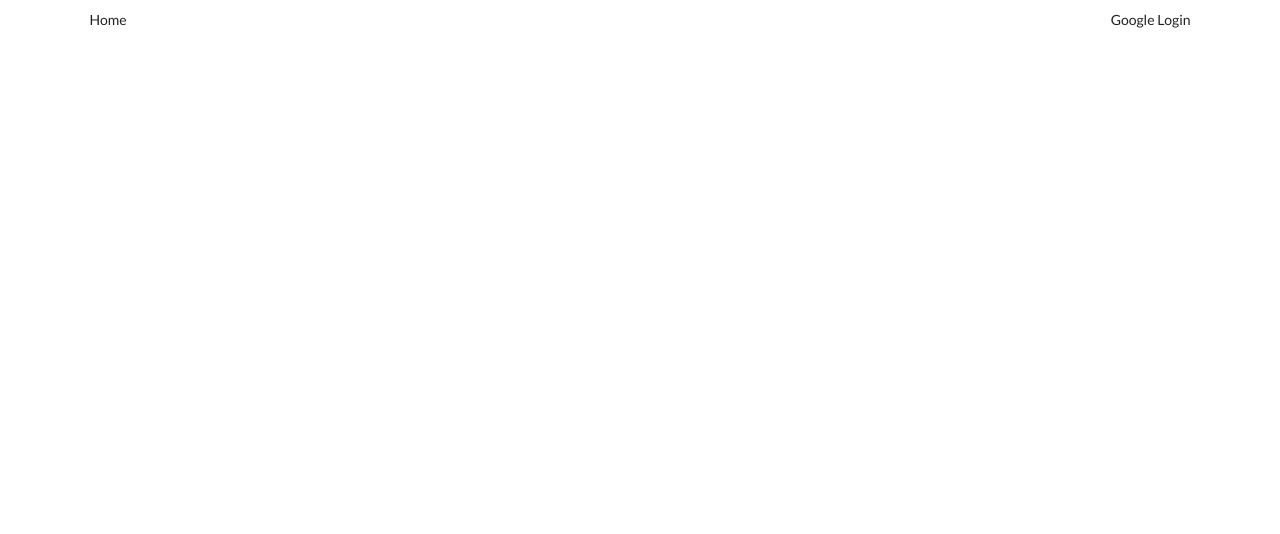
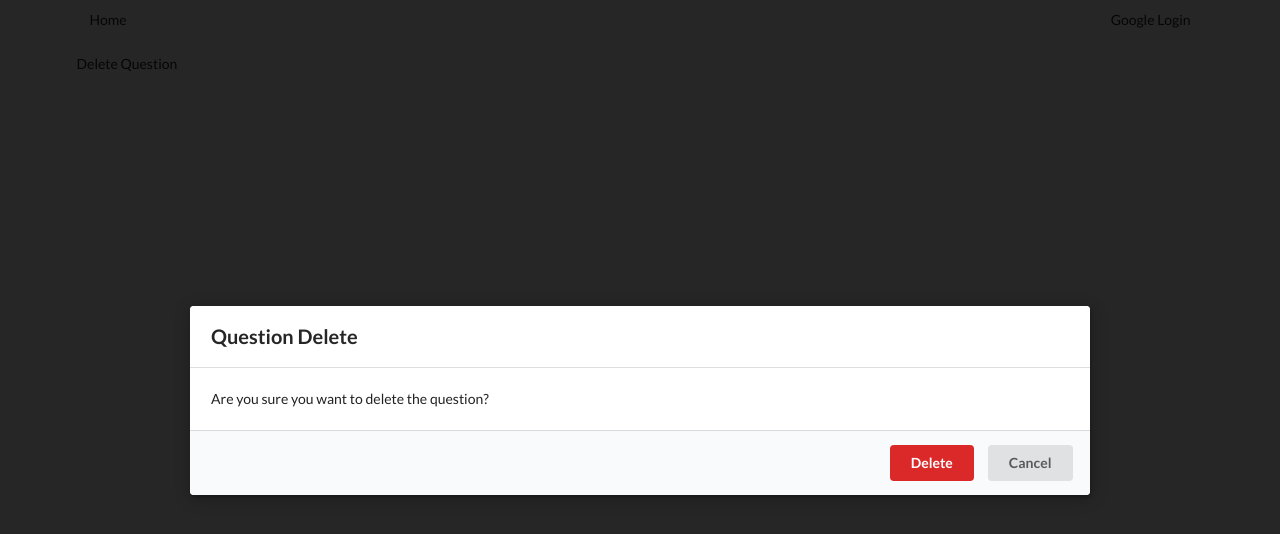
Before and after one commit to danieltsilva/cnv-client-exams, a React (Create React App) app: page /questions/delete/1 in a window 1280 px wide. Shown: the top 534 px of the page. Built offline with nearby package versions, Linux system fonts and the light colour scheme.

Commit message:
Delete component with Modal

```diff
--- a/public/index.html
+++ b/public/index.html
@@ -31,6 +31,7 @@
   <body>
     <noscript>You need to enable JavaScript to run this app.</noscript>
     <div id="root"></div>
+    <div id="modal"></div>
     <!--
       This HTML file is a template.
       If you open it directly in the browser, you will see an empty page.
--- a/src/components/App.js
+++ b/src/components/App.js
@@ -6,6 +6,7 @@ import history from '../history';
 import QuestionShow from './questions/QuestionShow';
 import QuestionList from './questions/QuestionList';
 import QuestionCreate from './questions/QuestionCreate';
+import QuestionDelete from './questions/QuestionDelete';
 
 class App extends React.Component {
   render() {
@@ -17,7 +18,8 @@ class App extends React.Component {
             <Switch>
               <Route path="/" exact component={QuestionList} />
               <Route path="/questions/new" exact component={QuestionCreate} />
-              <Route path="/question/:id" exact component={QuestionShow} />
+              <Route path="/questions/:id" exact component={QuestionShow} />
+              <Route path="/questions/delete/:id" exact component={QuestionDelete} />
             </Switch>
           </div>
         </Router>
--- /dev/null
+++ b/src/components/Modal.js
@@ -0,0 +1,21 @@
+import React from 'react';
+import ReactDOM from 'react-dom';
+
+const Modal = props => {
+    return ReactDOM.createPortal(
+        <div onClick={props.onDismiss} className="ui dimmer modals visible active">
+            <div onClick={(e) => e.stopPropagation()} className="ui standard modal visible active">
+                <div class="header">{props.title}</div>
+                <div class="content">
+                    <p>{props.content}</p>
+                </div>
+                <div class="actions">
+                    {props.actions}
+                </div>
+            </div>
+        </div>,
+        document.querySelector('#modal')
+    );
+};
+
+export default Modal;
--- /dev/null
+++ b/src/components/questions/QuestionDelete.js
@@ -0,0 +1,36 @@
+import React from 'react';
+import Modal from '../Modal';
+import history from '../../history';
+import { fetchQuestion } from '../../actions';
+
+class QuestionDelete extends React.Component {
+    componentDidMount() {
+        console.log('[DELETE] FETCH QUESTION');
+        //this.props.fetchQuestion();
+    }
+
+    renderActions() {
+        return (
+            <>
+                <div class="ui button negative">Delete</div>
+                <div class="ui cancel button">Cancel</div>
+            </>
+        );
+    }
+
+    render() {
+        return (
+            <div>
+                Delete Question
+                <Modal
+                    title="Question Delete"
+                    content="Are you sure you want to delete the question?"
+                    actions={this.renderActions()}
+                    onDismiss={() => history.push('/')}
+                />
+            </div>
+        );
+    }
+}
+
+export default QuestionDelete;
--- a/src/components/questions/QuestionList.js
+++ b/src/components/questions/QuestionList.js
@@ -1,6 +1,6 @@
 import React from 'react';
 import { connect } from 'react-redux';
-//import { Link } from 'react-router-dom';
+import { Link } from 'react-router-dom';
 import _ from 'lodash';
 import { fetchQuestions } from '../../actions';
 
@@ -9,7 +9,9 @@ const MAX_CHARS_QUESTION_DESCRIPTION = 30;
 
 class QuestionList extends React.Component {
     componentDidMount() {
-        this.props.fetchQuestions();
+        console.log('FETCH QUESTION');
+        console.log(this.props.match.params.id);
+        //this.props.fetchQuestions();
     }
 
     renderQuestionContent(question) {
@@ -24,12 +26,38 @@ class QuestionList extends React.Component {
         )
     }
 
+    renderAdmin(question) {
+        return (
+            <div className="right floated content">
+            <Link to={`/questions/edit/${question.id}`} className="ui button primary">
+                Edit
+            </Link>
+            <Link
+                to={`/questions/delete/${question.id}`}
+                className="ui button negative"
+            >
+                Delete
+            </Link>
+            <div className="ui vertical animated button" tabIndex="0">
+                <div className="hidden content">Delete</div>
+                <div className="visible content">
+                    <i className="minus square outline icon"></i>
+                </div>
+            </div>
+            </div>
+        );
+    }
+
     renderList() {
         const questions = this.props.questions;
         return questions.map(question => {
             if(_.isEmpty(question)) return <div className="emptyList" key='0'/>;
             return (
                 <div className="item" key={question.id}>
+                    {this.renderAdmin(question)}
+                    <div className="right floated content">
+
+                    </div>
                     <i className="large list alternate outline middle aligned icon"></i>
                     {this.renderQuestionContent(question)}
                 </div>
--- a/src/components/questions/QuestionShow.js
+++ b/src/components/questions/QuestionShow.js
@@ -31,7 +31,8 @@ const Alternatives = () => {
 class QuestionShow extends React.Component {
 
     componentDidMount() {
-        this.props.fetchQuestion();
+        console.log('[SHOW] FETCH QUESTION');
+        //this.props.fetchQuestion();
     }
 
     render() {
--- a/src/reducers/questionsReducer.js
+++ b/src/reducers/questionsReducer.js
@@ -10,7 +10,6 @@ import {
 export default (state = {}, action) => {
   switch (action.type) {
     case FETCH_QUESTIONS:
-        console.log(action.payload);
         return { ...state, ..._.mapKeys(action.payload, 'id') };
     case FETCH_QUESTION:
         return { ...state, [action.payload.id]: action.payload };
```
